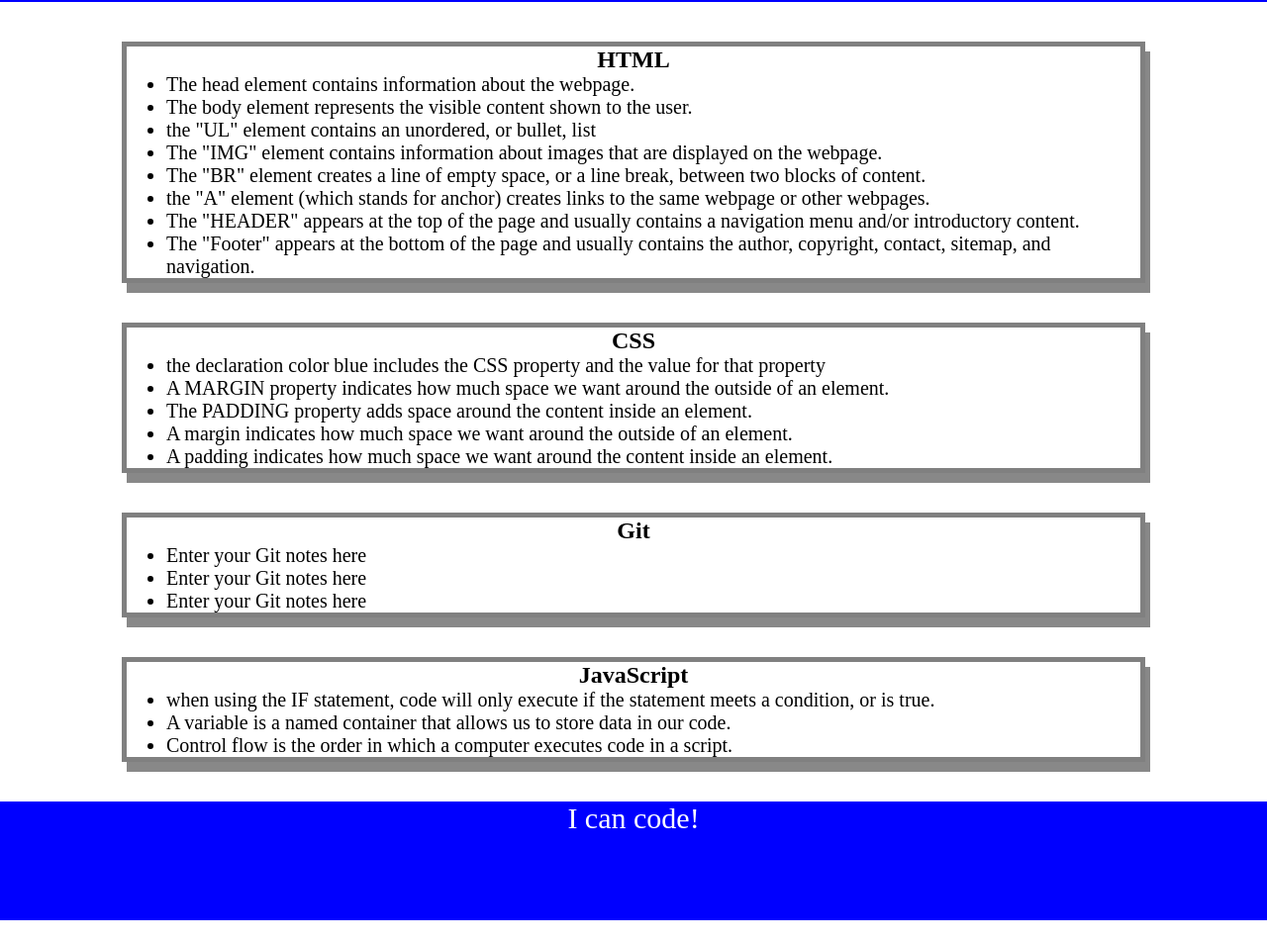
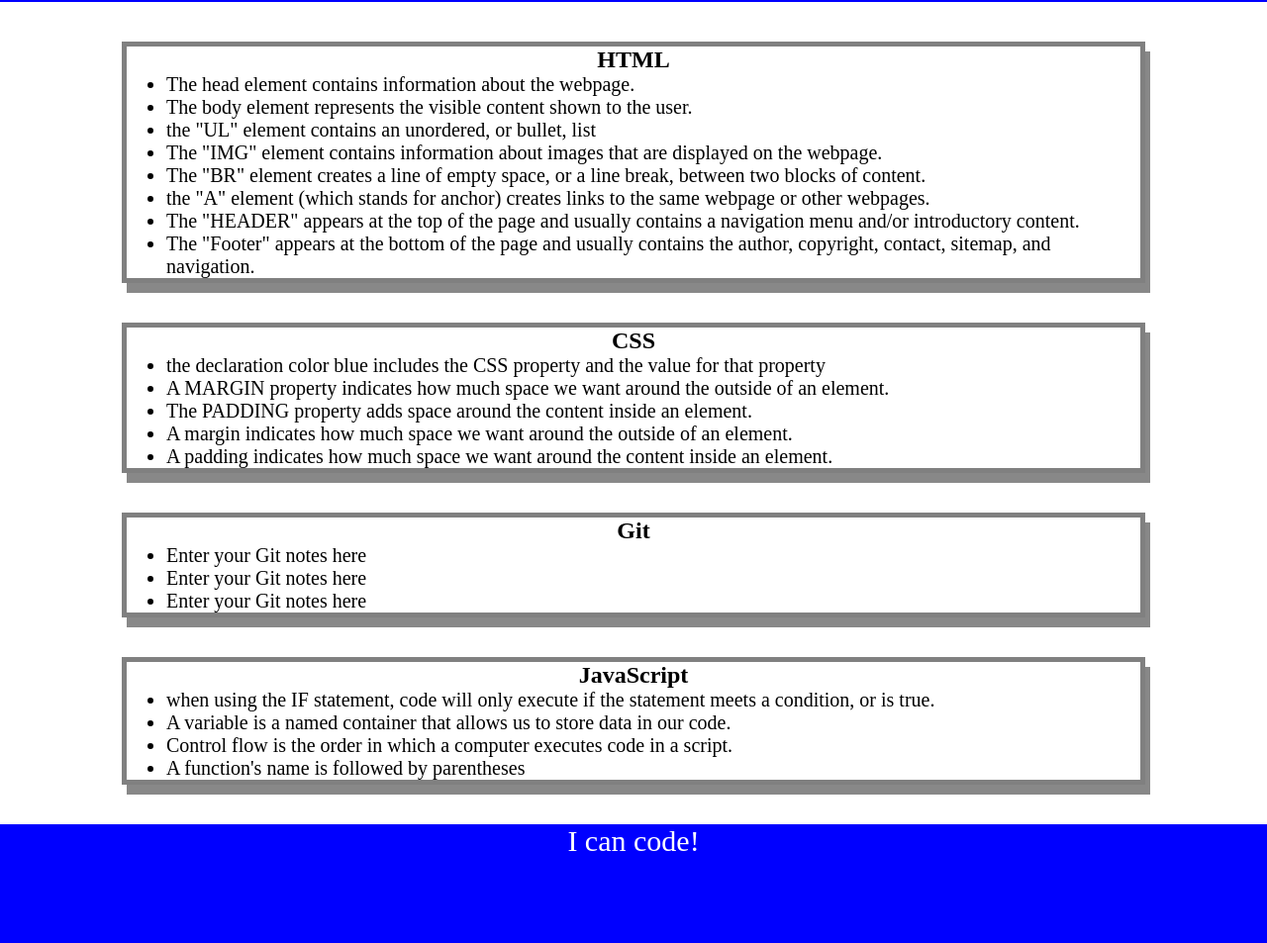
Before and after one commit to ChristopherSMM/Prework-Study-Guide, a plain HTML site: page prework-study-guide/index.html in a window 1280 px wide. Shown: the part 118-1071 px from the top of the page at 99% size. Before the commit the page ends 1048 px from the top, so only its background shows below. Drawn offline with Linux system fonts and the light colour scheme.

```diff
--- a/prework-study-guide/index.html
+++ b/prework-study-guide/index.html
@@ -51,6 +51,7 @@
         <li>when using the IF statement, code will only execute if the statement meets a condition, or is true.</li>
         <li>A variable is a named container that allows us to store data in our code.</li>
         <li>Control flow is the order in which a computer executes code in a script.</li>
+        <li>A function's name is followed by parentheses</li>
       </ul>
     </section>
     </main>
```
Also changed, not shown: 1 other file.
